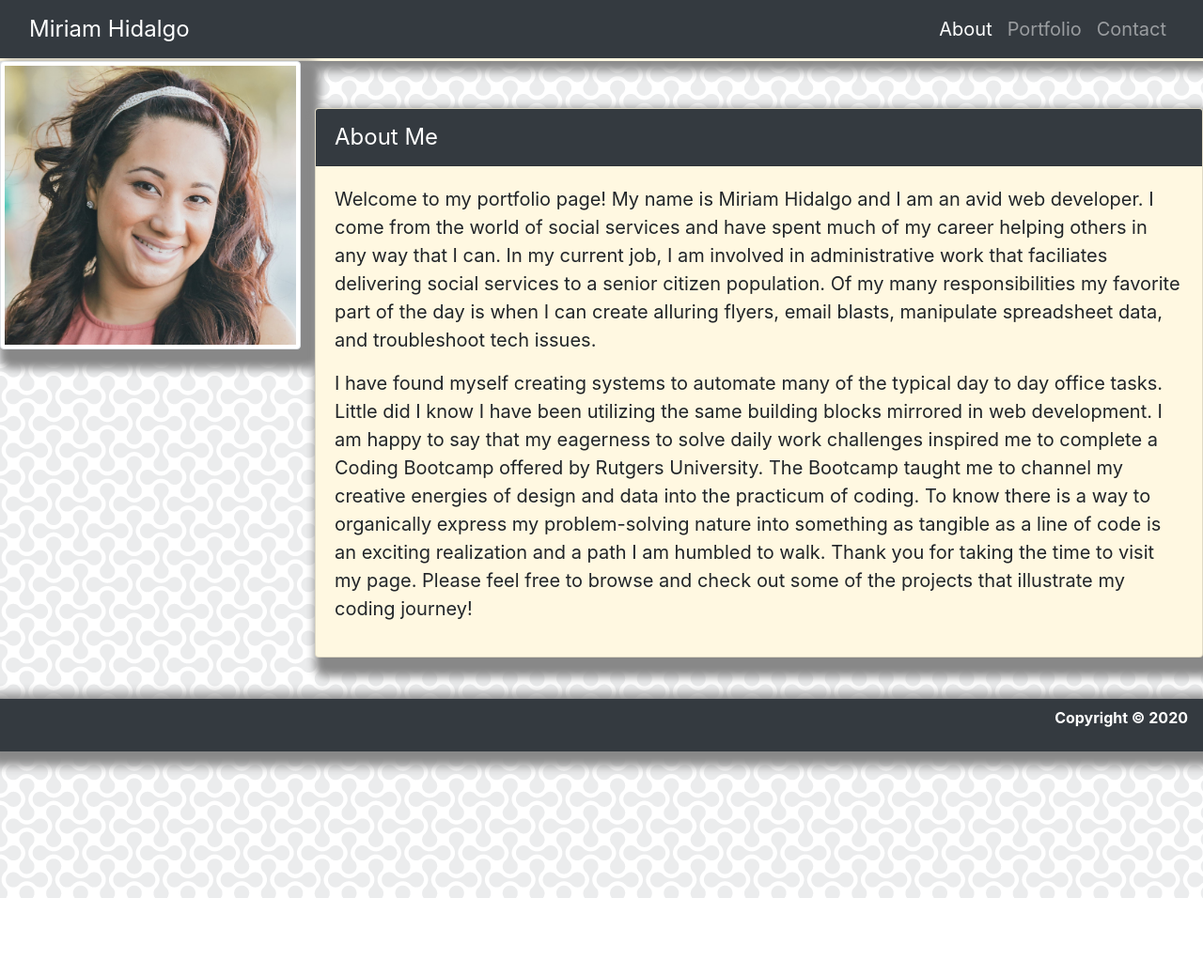
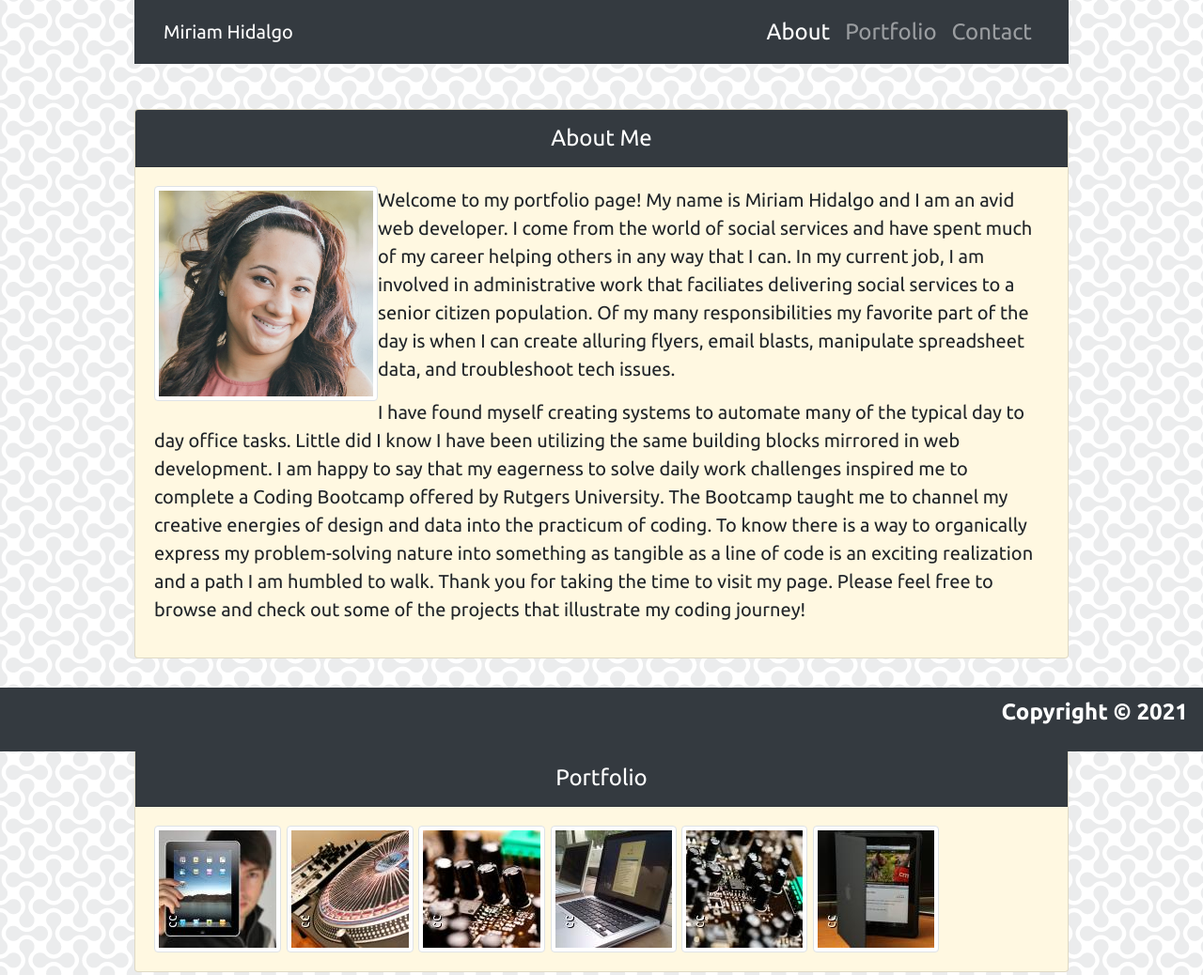
Before and after one commit to miriam-hidalgo/PortfolioWebsite, a plain HTML site: page index.html in a window 1280 px wide. Shown: the top 1038 px of the page at 94% size. Before the commit the page ends 956 px from the top, so only its background shows below. Drawn offline with nearby package versions, Linux system fonts and the light colour scheme.

Commit message:
Added Responsiveness and Jumplinks

```diff
--- a/assets/css/style.css
+++ b/assets/css/style.css
@@ -1,25 +1,33 @@
 /* Global */
+* {
+    box-sizing: border-box;
+}
+
 body {
+    margin: 0;
     background-image: url(../images/double-bubble.png);
+    font-family: 'Ubuntu', sans-serif;
+    font-size: 1.5rem;
+}
+
+.container {
+    width: 80%;
+    margin: 0 auto;
+    display: flex;
+    flex-flow: column wrap;
 }
 
 .card {
-    margin: 50px auto 20% auto;
-    box-shadow: 10px 10px 10px 10px #888888;
-    width: fit-content;
     background-color: #FFF8E1;
+    margin-top: 2em;
+    margin-bottom: 2em;
 }
 
 .card-header {
-    font-size: 24px;
+    text-align: center;
 }
 
 /* Header */
-header {
-    box-shadow: 10px 10px 10px #888888;
-    border-bottom: #FFF8E1 3px solid;
-}
-
 header a {
     color: white;
 }
@@ -34,30 +42,13 @@ header a:hover {
     font-weight: bold;
 }
 
-.navbar-brand {
-    font-size: 24px;
-}
+/* Image Content */
 
-ul {
-    font-size: 20px;
-}
 
-/* Image Content */
-.img-thumbnail {
-    margin: 0px 15px 0px auto;
-    box-shadow: 10px 10px 10px 10px #888888;
-}
+/* Porfolio Section */
 
-img:hover {
-    box-shadow: 0 0 2px 1px grey;
-}
 
-/* Porfolio Page */
-.icon {
-    margin: 10px;
-}
-
-/* Contact Page */
+/* Contact Section */
 .btnSubmit {
     background-color: #2A4A59;
     color: white;
@@ -67,6 +58,5 @@ img:hover {
 nav.footer {
     font-weight: bold;
     color: white;
-    box-shadow: 0px 5px 10px 10px #888888;
     text-align: center;
 }
--- a/index.html
+++ b/index.html
@@ -6,11 +6,15 @@
         <meta http-equiv="X-UA-Compatible" content="IE=edge">
         <meta name="viewport" content="width=device-width, initial-scale=1">
         <link rel="stylesheet" href="https://stackpath.bootstrapcdn.com/bootstrap/4.5.2/css/bootstrap.min.css" integrity="sha384-JcKb8q3iqJ61gNV9KGb8thSsNjpSL0n8PARn9HuZOnIxN0hoP+VmmDGMN5t9UJ0Z" crossorigin="anonymous">
+        <!--Google Fonts-->
+        <style>@import url('https://fonts.googleapis.com/css2?family=Ubuntu:wght@300;400;500;700&display=swap');</style>
+        <!--CSS Stylesheet-->
         <link rel="stylesheet" type="text/css" href="./assets/css/style.css">
         <script src="index.js"></script>
     </head>
 
     <body>
+        <div class="container">
             <header>
                 <nav class="navbar navbar-expand-lg navbar-dark bg-dark">
                     <div class="container-fluid">
@@ -22,15 +26,15 @@
                         <div class="collapse navbar-collapse justify-content-end" id="navbarNav">
                             <ul class="navbar-nav">
                                 <li class="nav-item">
-                                <a class="nav-link active" aria-current="page" href="index.html">About</a>
+                                    <a class="nav-link active" aria-current="page" href="#about_me">About</a>
                                 </li>
 
                                 <li class="nav-item">
-                                <a class="nav-link" href="portfolio.html">Portfolio</a>
+                                    <a class="nav-link" href="#portfolio">Portfolio</a>
                                 </li>
 
                                 <li class="nav-item">
-                                <a class="nav-link" href="contact.html">Contact</a>
+                                    <a class="nav-link" href="#contact">Contact</a>
                                 </li>
                             </ul>
                         </div>
@@ -38,12 +42,12 @@
                 </nav>
             </header>
 
+            <div class="card">
+                <div class="card-header bg-dark text-white" id="about_me">About Me</div>
+
+                <div class="card-body">
                     <img src="./assets/images/Professional.jpg" alt="Profile Picture" class="img-thumbnail w-25 h-25 float-left">
 
-        <div class="card">
-            <div class="card-header bg-dark text-white">About Me</div>
-
-            <div class="card-body">
                     <blockquote class="blockquote mb-0">
                     <p>Welcome to my portfolio page! My name is Miriam Hidalgo and I am an avid web developer. I come from the world of social services and have spent much of my career helping others in any way that I can. In my current job, I am involved in administrative work that faciliates delivering social services to a senior citizen population. Of my many responsibilities my favorite part of the day is when I can create alluring flyers, email blasts, manipulate spreadsheet data, and troubleshoot tech issues.</p>
 
@@ -52,9 +56,53 @@
                 </div>
             </div>
 
+
+            <div class="card">
+                <div class="card-header bg-dark text-white" id="portfolio">Portfolio</div>
+
+
+                <div class="card-body">
+                    <img src="./assets/images/download.jfif" class="icon img-thumbnail">
+                    <img src="./assets/images/download (1).jfif" class="icon img-thumbnail">
+                    <img src="./assets/images/download (2).jfif" class="icon img-thumbnail">
+                    <img src="./assets/images/download (3).jfif" class="icon img-thumbnail">
+                    <img src="./assets/images/download (4).jfif" class="icon img-thumbnail">
+                    <img src="./assets/images/download (5).jfif" class="icon img-thumbnail">
+                </div>
+            </div>
+
+            <div class="card">
+                <div class="card-header bg-dark text-white" id="contact">Send me a message!</div>
+
+                <div class="card-body">
+                    <div class="mb-3">
+                        <label for="firstName" class="form-label">First Name</label>
+                        <textarea class="form-control" id="form-fname" rows="1"></textarea>
+                    </div>
+
+                    <div class="mb-3">
+                        <label for="lastName" class="form-label">Last Name</label>
+                        <textarea class="form-control" id="form-lname" rows="1"></textarea>
+                    </div>
+
+                    <div class="mb-3">
+                        <label for="email" class="form-label">Email address</label>
+                        <input type="email" class="form-control" id="formEmail" placeholder="name@example.com">
+                    </div>
+
+                    <div class="mb-3">
+                        <label for="message" class="form-label">Message</label>
+                        <textarea class="form-control" id="formMessage" rows="3"></textarea>
+                    </div>
+
+                    <button type="submit" class="btn btnSubmit">Submit Message</button>
+                </div>
+            </div>
+
             <nav class="navbar footer fixed-bottom navbar-light bg-dark">
                 <a class="navbar-brand" href="#"></a>
-            <p>Copyright &copy 2020</p>
+                <p>Copyright &copy 2021</p>
             </nav>
+        </div>
     </body>
 </html>
```
Also changed, not shown: contact.html (deleted, +0 -76 lines), portfolio.html (deleted, +0 -65 lines). Lines whose indentation alone changed are shown as unchanged.
